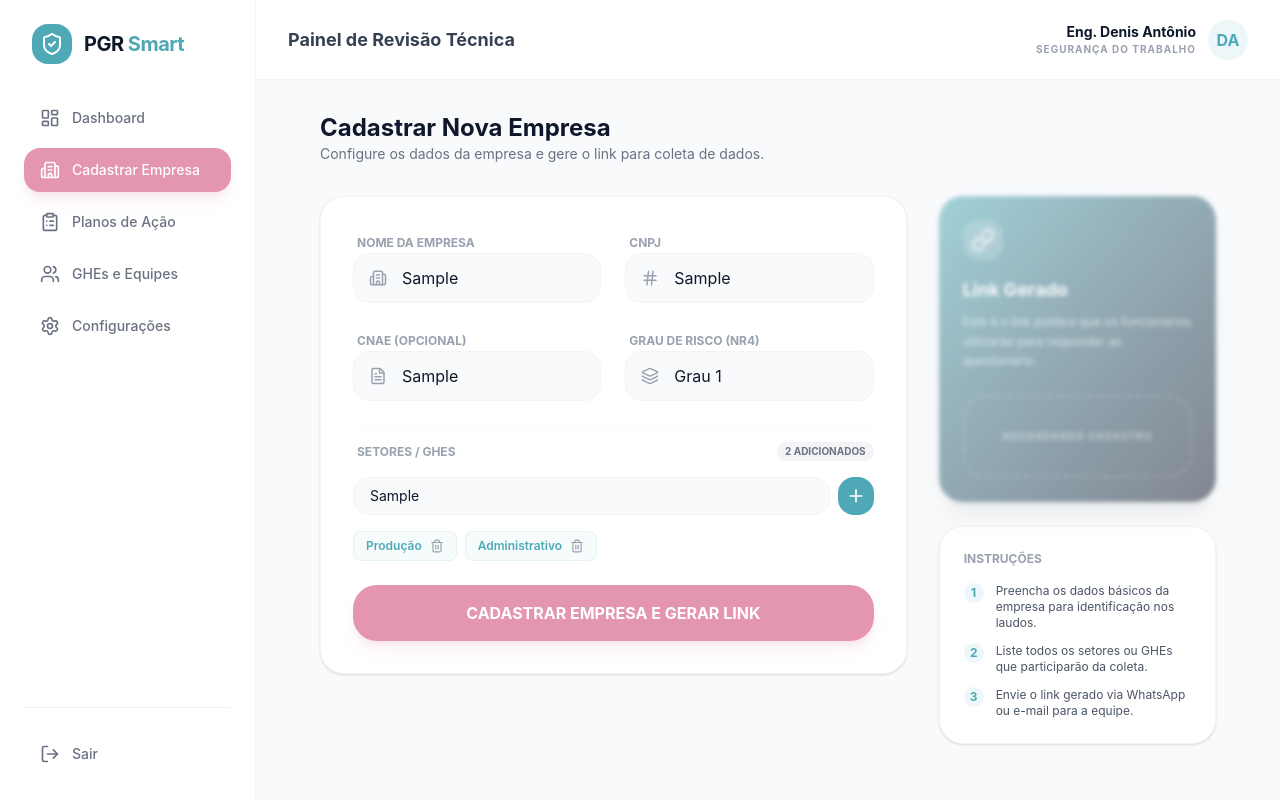
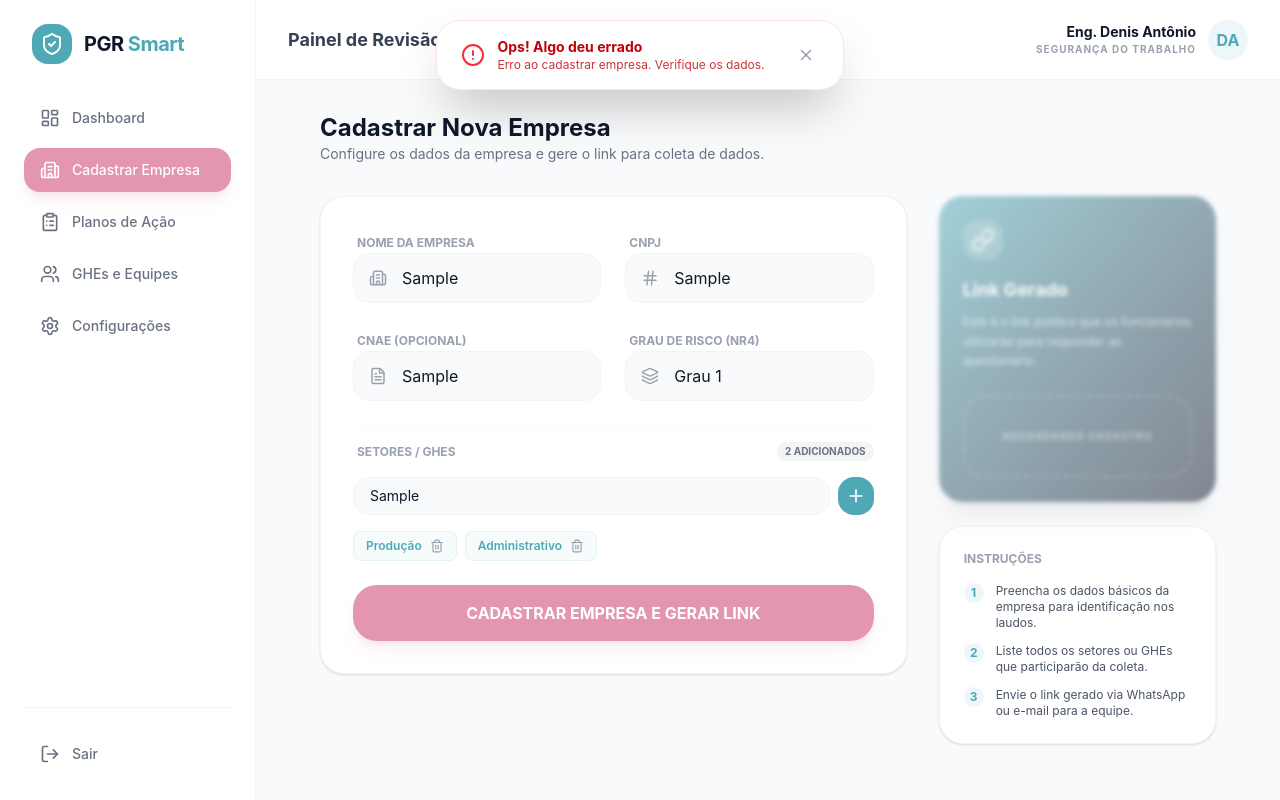
Before and after one commit to igorsantos-ux/NR1---Psicosocial, a React (Vite) app in the folder frontend/: page /admin/companies in a window 1280 px wide. Both pictures are taken after typing "Sample", "Sample", "Sample", "Sample" into the empty fields and a click on the button "CADASTRAR EMPRESA E GERAR LINK". Built offline with nearby package versions, Linux system fonts and the light colour scheme; no server answers.

Commit message:
feat: replace native alerts with custom animated Toasts

```diff
--- /dev/null
+++ b/frontend/src/components/Toast.tsx
@@ -0,0 +1,62 @@
+import React, { useEffect } from 'react';
+import { motion, AnimatePresence } from 'framer-motion';
+import { AlertCircle, CheckCircle2, X } from 'lucide-react';
+
+interface ToastProps {
+  show: boolean;
+  message: string;
+  type?: 'success' | 'error';
+  onClose: () => void;
+}
+
+export default function Toast({ show, message, type = 'success', onClose }: ToastProps) {
+  useEffect(() => {
+    if (show) {
+      const timer = setTimeout(() => {
+        onClose();
+      }, 5000);
+      return () => clearTimeout(timer);
+    }
+  }, [show, onClose]);
+
+  return (
+    <AnimatePresence>
+      {show && (
+        <motion.div
+          initial={{ opacity: 0, y: -50, scale: 0.9 }}
+          animate={{ opacity: 1, y: 20, scale: 1 }}
+          exit={{ opacity: 0, y: -20, scale: 0.9 }}
+          className="fixed top-0 left-0 right-0 z-[9999] flex justify-center pointer-events-none"
+        >
+          <div
+            className={`pointer-events-auto flex items-center gap-3 px-6 py-4 rounded-2xl shadow-2xl border ${
+              type === 'success'
+                ? 'bg-white border-green-100 text-green-700'
+                : 'bg-white border-red-100 text-red-700'
+            }`}
+          >
+            {type === 'success' ? (
+              <CheckCircle2 className="text-green-500" size={24} />
+            ) : (
+              <AlertCircle className="text-red-500" size={24} />
+            )}
+
+            <div className="flex flex-col">
+              <span className="font-bold text-sm">
+                {type === 'success' ? 'Sucesso!' : 'Ops! Algo deu errado'}
+              </span>
+              <span className="text-xs opacity-80">{message}</span>
+            </div>
+
+            <button
+              onClick={onClose}
+              className="ml-4 p-1 hover:bg-gray-100 rounded-lg transition-colors"
+            >
+              <X size={18} className="text-gray-400" />
+            </button>
+          </div>
+        </motion.div>
+      )}
+    </AnimatePresence>
+  );
+}
--- a/frontend/src/pages/Questionnaire.tsx
+++ b/frontend/src/pages/Questionnaire.tsx
@@ -1,6 +1,7 @@
 import React, { useState, useEffect } from 'react';
 import { useParams, useNavigate } from 'react-router-dom';
 import api from '../api/api';
+import Toast from '../components/Toast';
 import { ClipboardCheck, ArrowRight, CheckCircle2, Factory } from 'lucide-react';
 
 const QUESTIONS = [
@@ -23,6 +24,7 @@ export default function Questionnaire() {
   });
   const [loading, setLoading] = useState(false);
   const [result, setResult] = useState<any>(null);
+  const [toast, setToast] = useState({ show: false, message: '', type: 'success' as 'success' | 'error' });
 
   useEffect(() => {
     const fetchCompany = async () => {
@@ -46,7 +48,7 @@ export default function Questionnaire() {
       setResult(res.data);
       setStep(4);
     } catch (err) {
-      alert('Erro ao enviar questionário');
+      setToast({ show: true, message: 'Não foi possível enviar suas respostas agora.', type: 'error' });
     } finally {
       setLoading(false);
     }
@@ -180,6 +182,12 @@ export default function Questionnaire() {
           </div>
         )}
       </main>
+      <Toast
+        show={toast.show}
+        message={toast.message}
+        type={toast.type}
+        onClose={() => setToast({ ...toast, show: false })}
+      />
     </div>
   );
 }
--- a/frontend/src/pages/RegisterCompany.tsx
+++ b/frontend/src/pages/RegisterCompany.tsx
@@ -2,6 +2,7 @@ import React, { useState } from 'react';
 import Layout from '../components/Layout';
 import { Building2, FileText, Hash, Layers, Plus, Trash2, Link as LinkIcon, Copy, CheckCircle2 } from 'lucide-react';
 import api from '../api/api';
+import Toast from '../components/Toast';
 
 export default function RegisterCompany() {
   const [formData, setFormData] = useState({
@@ -15,6 +16,7 @@ export default function RegisterCompany() {
   const [loading, setLoading] = useState(false);
   const [generatedLink, setGeneratedLink] = useState('');
   const [copied, setCopied] = useState(false);
+  const [toast, setToast] = useState({ show: false, message: '', type: 'success' as 'success' | 'error' });
 
   const handleAddGhe = () => {
     if (newGhe.trim() && !ghes.includes(newGhe.trim())) {
@@ -36,12 +38,12 @@ export default function RegisterCompany() {
         ghes
       });
 
-      const slug = response.data.slug;
-      const url = `${window.location.origin}/${slug}/form`;
       setGeneratedLink(url);
-    } catch (error) {
+      setToast({ show: true, message: 'Empresa cadastrada com sucesso!', type: 'success' });
+    } catch (error: any) {
       console.error(error);
-      alert('Erro ao cadastrar empresa. Verifique se o CNPJ já existe.');
+      const errorMsg = error.response?.data?.error || 'Erro ao cadastrar empresa. Verifique os dados.';
+      setToast({ show: true, message: errorMsg, type: 'error' });
     } finally {
       setLoading(false);
     }
@@ -242,6 +244,12 @@ export default function RegisterCompany() {
           </div>
         </div>
       </div>
+      <Toast
+        show={toast.show}
+        message={toast.message}
+        type={toast.type}
+        onClose={() => setToast({ ...toast, show: false })}
+      />
     </Layout>
   );
 }
```
